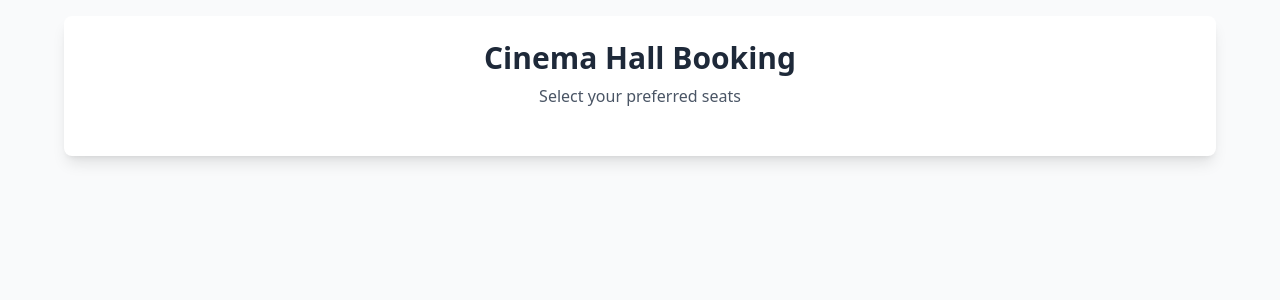
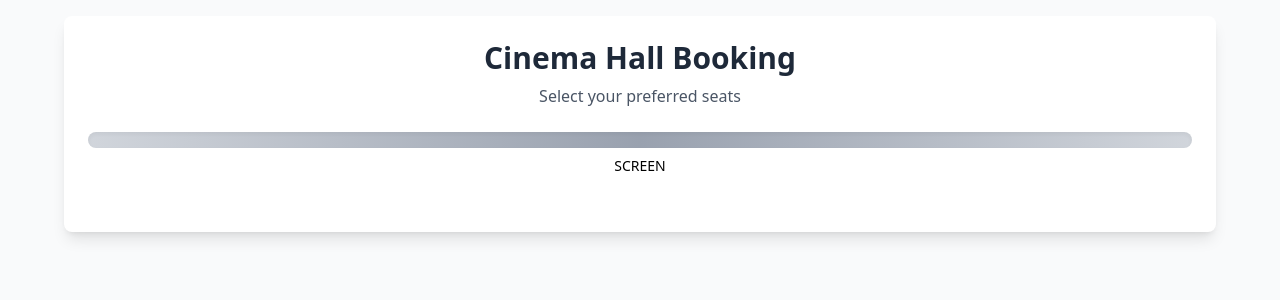
Before and after one commit to Itssanthoshhere/Cinema-Seat-Booking, a React (Vite) app: page / in a window 1280 px wide. Shown: the top 300 px of the page. Built offline with nearby package versions, Linux system fonts and the light colour scheme.

Commit message:
feat: add screen section to CinemaSeatBooking component
- Implemented visual screen indicator with gradient bar
- Added "SCREEN" label below the bar with styling
- Retained title and subtitle section
- Kept placeholders for seat map, legend, summary, and booking button

```diff
--- a/src/components/cinema-seat-booking.jsx
+++ b/src/components/cinema-seat-booking.jsx
@@ -25,9 +25,15 @@
           {title}
         </h1>
         <p className="text-center text-gray-600 mb-6">{subtitle}</p>
+
+        {/* Screen  */}
+        <div className="mb-8">
+          <div className="w-full h-4 bg-gradient-to-r from-gray-300 via-gray-400 to-gray-300 rounded-lg mb-2 shadow-inner" />
+          <p className="text-center text-sm to-gray-500 font-medium">SCREEN</p>
+        </div>
+
       </div>
 
-      {/* Screen  */}
       {/* Seat Map  */}
       {/* Legend  */}
       {/* Summary  */}
```
